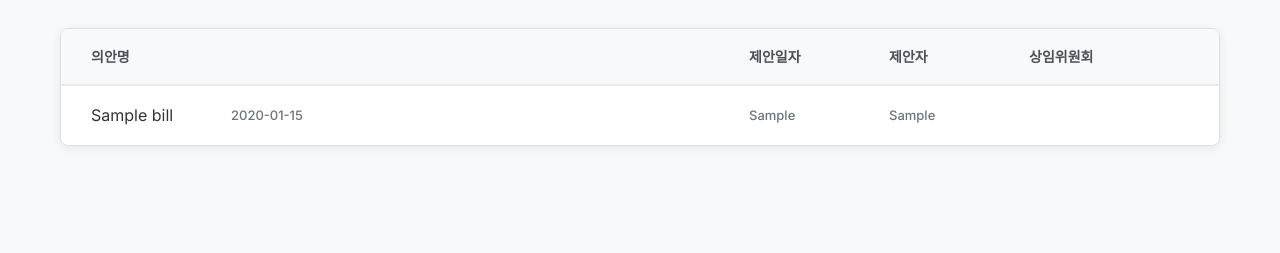
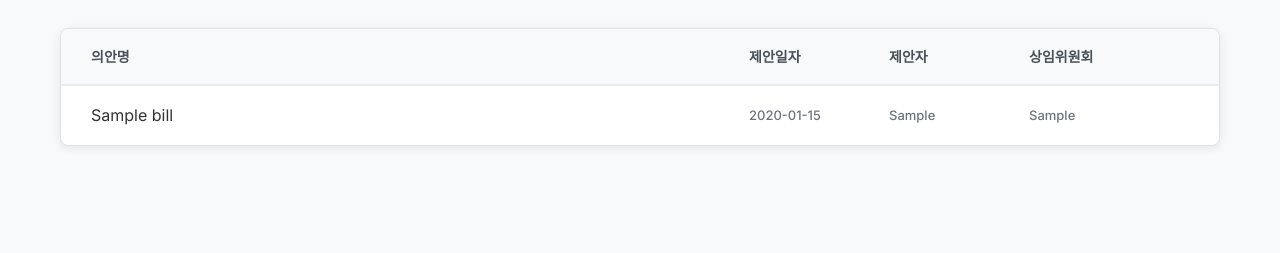
Before and after one commit to coomind/Lawgg, a Flask app: page /bills in a window 1280 px wide. Shown: the part 547-800 px from the top of the page. Run offline with Flask 3, Linux system fonts and the light colour scheme; tables that the repository leaves empty hold one stand-in row (values such as "Sample post").

Commit message:
Update LAWlist.html

```diff
--- a/templates/LAWlist.html
+++ b/templates/LAWlist.html
@@ -226,7 +226,7 @@
 
         .table-row {
             display: grid;
-            grid-template-columns: 140px 1fr 140px 140px 160px;
+            grid-template-columns: 1fr 140px 140px 160px;
             padding: 18px 30px;
             border-top: 1px solid #e9ecef;
             cursor: pointer;
```
